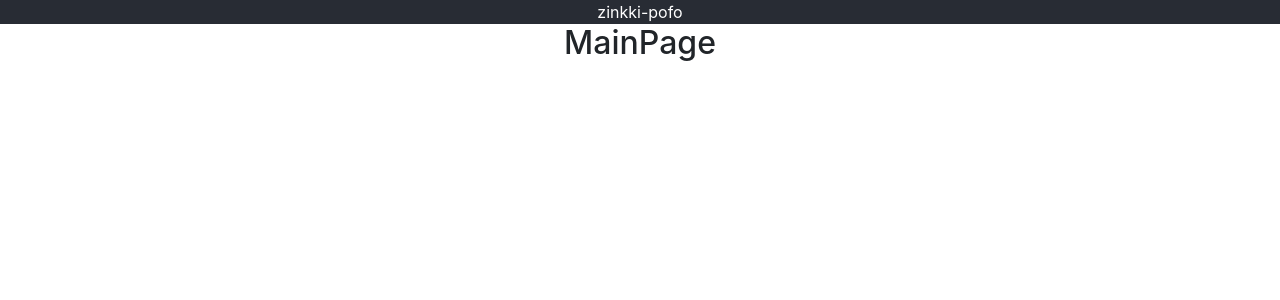
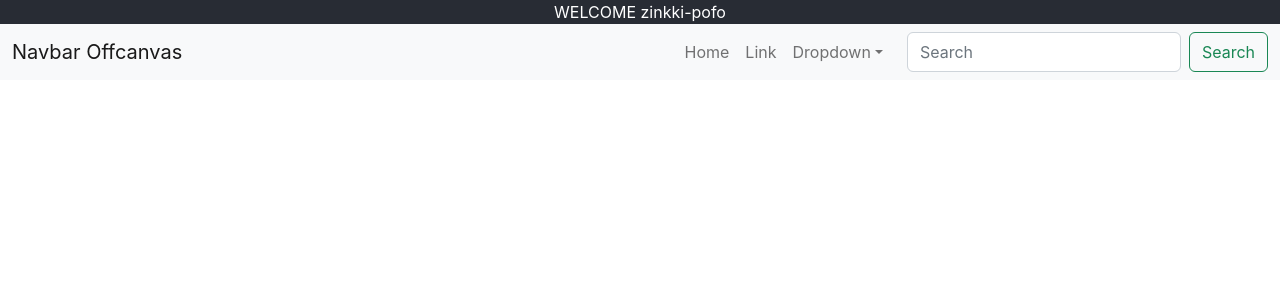
Before and after one commit to zinkki/Zportfolio, a React (Create React App) app in the folder client/: page / in a window 1280 px wide. Shown: the top 300 px of the page. Built offline with nearby package versions, Linux system fonts and the light colour scheme; no server answers.

Commit message:
add -u(deleted file update)

```diff
--- a/client/package.json
+++ b/client/package.json
@@ -2,6 +2,7 @@
   "name": "client",
   "version": "0.1.0",
   "private": true,
+  "proxy": "http://localhost:8080/",
   "dependencies": {
     "@testing-library/jest-dom": "^5.16.5",
     "@testing-library/react": "^13.4.0",
--- a/client/src/App.jsx
+++ b/client/src/App.jsx
@@ -5,8 +5,9 @@
 function App() {
   return (
     <div className="App">
+
       <header className="App-header">
-        zinkki-pofo
+        WELCOME zinkki-pofo
       </header>
       <Routes>
         <Route path='/' element={<Main></Main>} />
--- a/client/src/pages/Main.jsx
+++ b/client/src/pages/Main.jsx
@@ -1,5 +1,12 @@
 import { useEffect } from 'react';
 import axios from 'axios';
+import Button from 'react-bootstrap/Button';
+import Container from 'react-bootstrap/Container';
+import Form from 'react-bootstrap/Form';
+import Nav from 'react-bootstrap/Nav';
+import Navbar from 'react-bootstrap/Navbar';
+import NavDropdown from 'react-bootstrap/NavDropdown';
+import Offcanvas from 'react-bootstrap/Offcanvas';
 
 export default function Main() {
 
@@ -7,6 +14,7 @@
 		axios.get('/api/list')
 			.then((res) => {
 				console.log(res.data);
+        console.log('axios test success...');
 			})
 			.catch(() => {
 				console.log('failed......');
@@ -15,7 +23,53 @@
 
 	return (
 		<>
-		<h2>MainPage</h2>
+
+        <Navbar key={'md'} bg="light" expand="md" className="mb-3">
+          <Container fluid>
+            <Navbar.Brand href="#">Navbar Offcanvas</Navbar.Brand>
+            <Navbar.Toggle aria-controls={'offcanvasNavbar-expand-md'} />
+            <Navbar.Offcanvas
+              id={'offcanvasNavbar-expand-md'}
+              aria-labelledby={'offcanvasNavbarLabel-expand-md'}
+              placement="end"
+            >
+              <Offcanvas.Header closeButton>
+                <Offcanvas.Title id={'offcanvasNavbarLabel-expand-md'}>
+                  Offcanvas
+                </Offcanvas.Title>
+              </Offcanvas.Header>
+              <Offcanvas.Body>
+                <Nav className="justify-content-end flex-grow-1 pe-3">
+                  <Nav.Link href="#action1">Home</Nav.Link>
+                  <Nav.Link href="#action2">Link</Nav.Link>
+                  <NavDropdown
+                    title="Dropdown"
+                    id={'offcanvasNavbarDropdown-expand-md'}
+                  >
+                    <NavDropdown.Item href="#action3">Action</NavDropdown.Item>
+                    <NavDropdown.Item href="#action4">
+                      Another action
+                    </NavDropdown.Item>
+                    <NavDropdown.Divider />
+                    <NavDropdown.Item href="#action5">
+                      Something else here
+                    </NavDropdown.Item>
+                  </NavDropdown>
+                </Nav>
+                <Form className="d-flex">
+                  <Form.Control
+                    type="search"
+                    placeholder="Search"
+                    className="me-2"
+                    aria-label="Search"
+                  />
+                  <Button variant="outline-success">Search</Button>
+                </Form>
+              </Offcanvas.Body>
+            </Navbar.Offcanvas>
+          </Container>
+        </Navbar>
+
 		</>
 	)
 }
```
Also changed, not shown: 1 other file (tests, documents, lock files or other folders).
